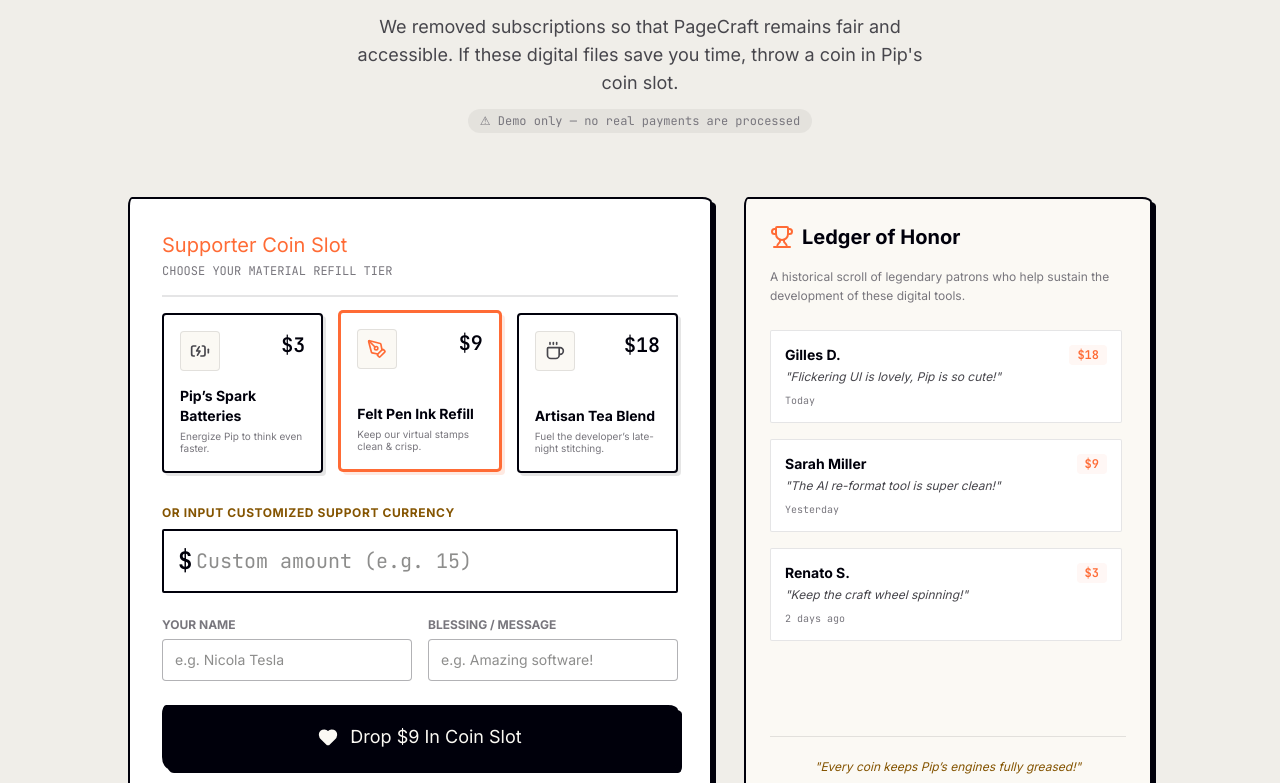
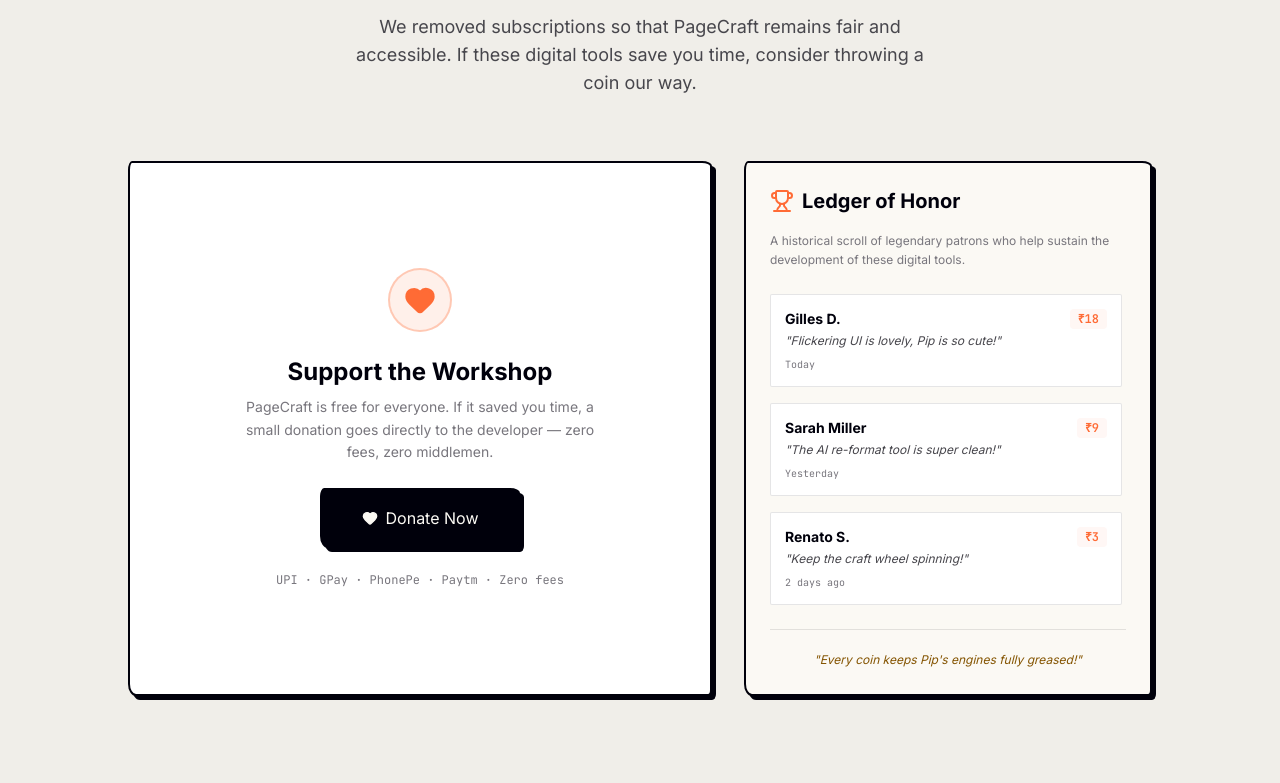
Before and after one commit to itsankyz/PAGECRAFT, a React (Vite) app: page / in a window 1280 px wide. Shown: the part 3317-4100 px from the top of the page. Built offline with nearby package versions, Linux system fonts and the light colour scheme; a web font is replaced by a local one.

Commit message:
fix: simplify donation section to single CTA button redirecting to /donate

```diff
--- a/src/components/Donation.tsx
+++ b/src/components/Donation.tsx
@@ -1,7 +1,7 @@
-import React, { useState } from 'react';
+import React from 'react';
 import { useNavigate } from 'react-router-dom';
-import { motion, AnimatePresence } from 'motion/react';
-import { Heart, Coffee, BatteryCharging, PenTool, Sparkles, Trophy } from 'lucide-react';
+import { motion } from 'motion/react';
+import { Heart, Trophy } from 'lucide-react';
 
 interface Supporter {
   name: string;
@@ -10,67 +10,14 @@
   date: string;
 }
 
+const recentSupporters: Supporter[] = [
+  { name: 'Gilles D.', amount: 18, message: 'Flickering UI is lovely, Pip is so cute!', date: 'Today' },
+  { name: 'Sarah Miller', amount: 9, message: 'The AI re-format tool is super clean!', date: 'Yesterday' },
+  { name: 'Renato S.', amount: 3, message: 'Keep the craft wheel spinning!', date: '2 days ago' },
+];
+
 export default function Donation() {
   const navigate = useNavigate();
-  const [selectedPreset, setSelectedPreset] = useState<number | null>(9);
-  const [customAmount, setCustomAmount] = useState<string>('');
-  const [supporterName, setSupporterName] = useState<string>('');
-  const [supporterMsg, setSupporterMsg] = useState<string>('');
-  const [donationSuccess, setDonationSuccess] = useState<boolean>(false);
-  const [recentSupporters, setRecentSupporters] = useState<Supporter[]>(() => {
-    const saved = localStorage.getItem('pagecraft_supporters');
-    if (saved) {
-      try {
-        return JSON.parse(saved);
-      } catch (e) {
-        console.error('Error parsing supporters from localStorage', e);
-      }
-    }
-    return [
-      { name: 'Gilles D.', amount: 18, message: 'Flickering UI is lovely, Pip is so cute!', date: 'Today' },
-      { name: 'Sarah Miller', amount: 9, message: 'The AI re-format tool is super clean!', date: 'Yesterday' },
-      { name: 'Renato S.', amount: 3, message: 'Keep the craft wheel spinning!', date: '2 days ago' },
-    ];
-  });
-
-  const presets = [
-    { amount: 3, label: 'Pip’s Spark Batteries', icon: BatteryCharging, desc: 'Energize Pip to think even faster.' },
-    { amount: 9, label: 'Felt Pen Ink Refill', icon: PenTool, desc: 'Keep our virtual stamps clean & crisp.' },
-    { amount: 18, label: 'Artisan Tea Blend', icon: Coffee, desc: 'Fuel the developer’s late-night stitching.' }
-  ];
-
-  const getActiveAmount = (): number => {
-    if (selectedPreset !== null) return selectedPreset;
-    const num = parseFloat(customAmount);
-    return isNaN(num) ? 0 : num;
-  };
-
-  const handlePresetSelect = (amount: number) => {
-    setSelectedPreset(amount);
-    setCustomAmount('');
-  };
-
-  const handleCustomChange = (e: React.ChangeEvent<HTMLInputElement>) => {
-    setSelectedPreset(null);
-    setCustomAmount(e.target.value);
-  };
-
-  const sanitize = (str: string) => str.replace(/<[^>]*>/g, '').trim();
-
-  const handleSubmitDonation = (e: React.FormEvent) => {
-    e.preventDefault();
-    navigate('/donate');
-  };
-
-  const resetForm = () => {
-    setDonationSuccess(false);
-    setSupporterName('');
-    setSupporterMsg('');
-    setCustomAmount('');
-    setSelectedPreset(9);
-  };
-
-  const activeAmount = getActiveAmount();
 
   return (
     <section className="py-24 bg-[#f0eee9] relative" id="donation-section">
@@ -82,175 +29,42 @@
           </div>
           <h2 className="font-display text-4xl font-bold mb-4">Support Our Tiny Workshop</h2>
           <p className="text-[#47464c] font-body text-lg max-w-xl mx-auto">
-            We removed subscriptions so that PageCraft remains fair and accessible. If these digital files save you time, throw a coin in Pip's coin slot.
-          </p>
-          <p className="mt-3 text-xs font-mono text-[#78767d] bg-[#00000b]/5 inline-block px-3 py-1 rounded-full">
-            ⚠ Demo only — no real payments are processed
+            We removed subscriptions so that PageCraft remains fair and accessible. If these digital tools save you time, consider throwing a coin our way.
           </p>
         </div>
 
         <div className="grid grid-cols-1 lg:grid-cols-12 gap-8 items-stretch max-w-5xl mx-auto">
-          {/* Main Donation Selection Coin Slot Card (8 cols) */}
-          <div className="lg:col-span-7 bg-white p-8 hand-drawn-border flex flex-col justify-between relative overflow-hidden">
-            <AnimatePresence mode="wait">
-              {!donationSuccess ? (
-                <motion.form
-                  key="form"
-                  initial={{ opacity: 0, y: 10 }}
-                  animate={{ opacity: 1, y: 0 }}
-                  exit={{ opacity: 0, y: -10 }}
-                  onSubmit={handleSubmitDonation}
-                  className="space-y-6"
-                >
-                  <div className="border-b-2 border-[#00000b]/10 pb-4 mb-4">
-                    <span className="font-accent text-[#FF6B35] text-xl block mb-1">Supporter Coin Slot</span>
-                    <p className="text-xs text-[#78767d] font-mono">CHOOSE YOUR MATERIAL REFILL TIER</p>
-                  </div>
 
-                  {/* Preset Items */}
-                  <div className="grid grid-cols-1 sm:grid-cols-3 gap-4">
-                    {presets.map((preset) => {
-                      const Icon = preset.icon;
-                      const isSelected = selectedPreset === preset.amount;
-                      return (
-                        <button
-                          key={preset.amount}
-                          type="button"
-                          onClick={() => handlePresetSelect(preset.amount)}
-                          className={`p-4 bg-white border-2 text-left rounded-sm transition-all focus:outline-none flex flex-col justify-between h-40 ${
-                            isSelected
-                              ? 'border-[#FF6B35] ring-1 ring-[#FF6B35] shadow-[4px_4px_0px_rgba(255,107,53,0.15)] translate-y-[-2px]'
-                              : 'border-[#00000b] hover:bg-[#fbf9f4] shadow-[3px_3px_0px_rgba(0,0,0,0.1)]'
-                          }`}
-                        >
-                          <div className="flex justify-between items-start w-full">
-                            <div className="w-10 h-10 bg-[#fbf9f4] flex items-center justify-center rounded-sm border border-[#00000b]/10">
-                              <Icon className={`w-5 h-5 ${isSelected ? 'text-[#FF6B35]' : 'text-[#47464c]'}`} />
-                            </div>
-                            <span className="text-xl font-bold font-mono text-[#00000b]">${preset.amount}</span>
-                          </div>
-                          <div>
-                            <h4 className="font-display font-bold text-sm text-[#00000b] mt-2">{preset.label}</h4>
-                            <p className="text-[10px] text-[#78767d] leading-tight line-clamp-2 mt-1">{preset.desc}</p>
-                          </div>
-                        </button>
-                      );
-                    })}
-                  </div>
-
-                  {/* Custom Donation Amount Area */}
-                  <div className="pt-2">
-                    <label className="text-xs font-bold font-label-accent mb-2 block uppercase text-[#845400] tracking-wider">
-                      Or input customized support currency
-                    </label>
-                    <div className="relative">
-                      <span className="absolute left-4 top-1/2 -translate-y-1/2 text-2xl font-bold font-mono text-[#00000b]">$</span>
-                      <input
-                        type="number"
-                        min="1"
-                        max="1000"
-                        value={customAmount}
-                        onChange={handleCustomChange}
-                        placeholder="Custom amount (e.g. 15)"
-                        className="w-full border-2 border-[#00000b] pl-8 pr-4 py-4 rounded-xs font-mono text-xl focus:ring-1 focus:ring-[#FF6B35] focus:outline-none"
-                      />
-                    </div>
-                  </div>
-
-                  {/* Supporter Details Ledger Inputs */}
-                  <div className="grid grid-cols-1 sm:grid-cols-2 gap-4">
-                    <div>
-                      <label className="text-xs font-bold font-label-accent mb-1.5 block uppercase text-[#78767d]">Your Name</label>
-                      <input
-                        type="text"
-                        value={supporterName}
-                        onChange={(e) => setSupporterName(e.target.value)}
-                        placeholder="e.g. Nicola Tesla"
-                        maxLength={60}
-                        className="w-full border border-[#00000b]/30 px-3 py-2.5 rounded-sm font-body text-sm bg-white focus:outline-none focus:border-primary"
-                      />
-                    </div>
-                    <div>
-                      <label className="text-xs font-bold font-label-accent mb-1.5 block uppercase text-[#78767d]">Blessing / Message</label>
-                      <input
-                        type="text"
-                        value={supporterMsg}
-                        onChange={(e) => setSupporterMsg(e.target.value)}
-                        placeholder="e.g. Amazing software!"
-                        maxLength={120}
-                        className="w-full border border-[#00000b]/30 px-3 py-2.5 rounded-sm font-body text-sm bg-white focus:outline-none focus:border-primary"
-                      />
-                    </div>
-                  </div>
-
-                  {/* Interactive Button */}
-                  <button
-                    type="submit"
-                    className="w-full py-4 bg-[#00000b] text-[#fbf9f4] font-label-accent text-lg hover:bg-[#FF6B35] active:translate-y-0.5 active:translate-x-0.5 transition-all shadow-[4px_4px_0px_rgba(26,26,46,0.15)] hand-drawn-border flex items-center justify-center gap-3"
-                  >
-                    <Heart className="w-5 h-5 fill-current" />
-                    <span>Drop ${activeAmount || 9} In Coin Slot</span>
-                  </button>
-                </motion.form>
-              ) : (
-                <motion.div
-                  key="success"
-                  initial={{ opacity: 0, scale: 0.95 }}
-                  animate={{ opacity: 1, scale: 1 }}
-                  exit={{ opacity: 0 }}
-                  className="flex flex-col items-center justify-center py-12 text-center h-full relative"
-                >
-                  {/* Digital Felt Stamp overlay to capture "Artisanal Certified" feel */}
-                  <motion.div
-                    initial={{ scale: 2, opacity: 0, rotate: -40 }}
-                    animate={{ scale: 1, opacity: 0.85, rotate: -15 }}
-                    transition={{ type: 'spring', damping: 10, delay: 0.3 }}
-                    className="absolute top-8 right-8 border-4 border-dashed border-[#FF6B35] px-4 py-2 font-accent text-xl text-[#FF6B35] uppercase tracking-widest bg-white/80 select-none shadow-[2px_2px_0px_rgba(0,0,0,0.1)] rounded-sm"
-                  >
-                    APPROVED STAMP <br /> ✦ THANKS ✦
-                  </motion.div>
-
-                  <div className="w-20 h-20 bg-[#FF6B35]/15 text-[#FF6B35] rounded-full flex items-center justify-center mb-6 border-2 border-[#FF6B35]">
-                    <Sparkles className="w-10 h-10 animate-bounce" />
-                  </div>
-
-                  <h3 className="font-display text-3xl font-bold mb-3 text-[#00000b]">Coin Accepted Safely!</h3>
-                  <p className="text-sm font-accent text-[#845400] max-w-md mx-auto mb-6">
-                    "I heard a satisfying *clink* inside my metal tummy! Thank you for supporting small creators. You have been added to the local Artisan Ledger of Honor Scroll!"
-                  </p>
-
-                  <div className="w-full p-4 bg-[#fbf9f4] hand-drawn-border max-w-sm mb-8 text-center">
-                    <p className="font-mono text-xs text-[#78767d] uppercase mb-1">Official Workshop Receipt</p>
-                    <p className="font-display font-bold text-lg text-[#00000b]">
-                      {supporterName.trim() || 'Anonymous Patron'}
-                    </p>
-                    <p className="font-mono text-xl font-bold text-[#FF6B35] mt-1">
-                      Donated ${activeAmount}
-                    </p>
-                  </div>
-
-                  <button
-                    onClick={resetForm}
-                    className="px-8 py-3 border-2 border-[#00000b] text-[#00000b] font-label-accent hover:bg-[#00000b] hover:text-white transition-all rounded-sm"
-                  >
-                    Do another donation
-                  </button>
-                </motion.div>
-              )}
-            </AnimatePresence>
+          {/* CTA Card */}
+          <div className="lg:col-span-7 bg-white p-10 hand-drawn-border flex flex-col items-center justify-center text-center gap-6">
+            <div className="w-16 h-16 bg-[#FF6B35]/10 rounded-full flex items-center justify-center border-2 border-[#FF6B35]/30">
+              <Heart className="w-8 h-8 text-[#FF6B35] fill-[#FF6B35]" />
+            </div>
+            <div>
+              <h3 className="font-display text-2xl font-bold text-[#00000b] mb-2">Support the Workshop</h3>
+              <p className="text-[#78767d] font-body text-sm max-w-sm mx-auto leading-relaxed">
+                PageCraft is free for everyone. If it saved you time, a small donation goes directly to the developer — zero fees, zero middlemen.
+              </p>
+            </div>
+            <button
+              onClick={() => navigate('/donate')}
+              className="flex items-center justify-center gap-2 px-10 py-4 bg-[#00000b] text-[#fbf9f4] font-label-accent text-base hover:bg-[#FF6B35] active:translate-y-0.5 active:translate-x-0.5 transition-all shadow-[4px_4px_0px_rgba(26,26,46,0.15)] hand-drawn-border"
+            >
+              <Heart className="w-4 h-4 fill-current" /> Donate Now
+            </button>
+            <p className="font-mono text-xs text-[#78767d]">UPI · GPay · PhonePe · Paytm · Zero fees</p>
           </div>
 
-          {/* Social Ledger Scroll / Recent Supporters Board (5 cols) */}
+          {/* Ledger of Honor */}
           <div className="lg:col-span-5 bg-[#fbf9f4] hand-drawn-border p-6 flex flex-col justify-between">
             <div>
-              <div className="flex items-center gap-2 text-primary-container mb-4">
+              <div className="flex items-center gap-2 mb-4">
                 <Trophy className="w-6 h-6 text-[#FF6B35]" />
                 <h3 className="font-display text-xl font-bold text-[#00000b]">Ledger of Honor</h3>
               </div>
               <p className="text-xs text-[#78767d] font-body leading-relaxed mb-6">
                 A historical scroll of legendary patrons who help sustain the development of these digital tools.
               </p>
-
               <div className="space-y-4 max-h-[350px] overflow-y-auto pr-1">
                 {recentSupporters.map((supporter, index) => (
                   <motion.div
@@ -260,32 +74,26 @@
                     className="p-3.5 bg-white border border-[#00000b]/10 hover:border-[#FF6B35]/30 rounded-xs transition-colors text-left"
                   >
                     <div className="flex justify-between items-center mb-1">
-                      <span className="font-display text-[#00000b] font-bold text-sm block">
-                        {supporter.name}
-                      </span>
+                      <span className="font-display text-[#00000b] font-bold text-sm">{supporter.name}</span>
                       <span className="font-mono text-xs font-bold text-[#FF6B35] bg-[#FF6B35]/5 px-2 py-0.5 rounded-sm">
-                        ${supporter.amount}
+                        ₹{supporter.amount}
                       </span>
                     </div>
                     {supporter.message && (
-                      <p className="text-xs text-[#47464c] italic font-body mt-1">
-                        "{supporter.message}"
-                      </p>
+                      <p className="text-xs text-[#47464c] italic font-body mt-1">"{supporter.message}"</p>
                     )}
-                    <span className="text-[10px] text-[#78767d] font-mono block mt-2">
-                      {supporter.date}
-                    </span>
+                    <span className="text-[10px] text-[#78767d] font-mono block mt-2">{supporter.date}</span>
                   </motion.div>
                 ))}
               </div>
             </div>
-
             <div className="mt-6 pt-4 border-t border-[#00000b]/10 text-center">
               <span className="font-accent italic text-xs text-[#845400]">
-                "Every coin keeps Pip’s engines fully greased!"
+                "Every coin keeps Pip's engines fully greased!"
               </span>
             </div>
           </div>
+
         </div>
       </div>
     </section>
```
